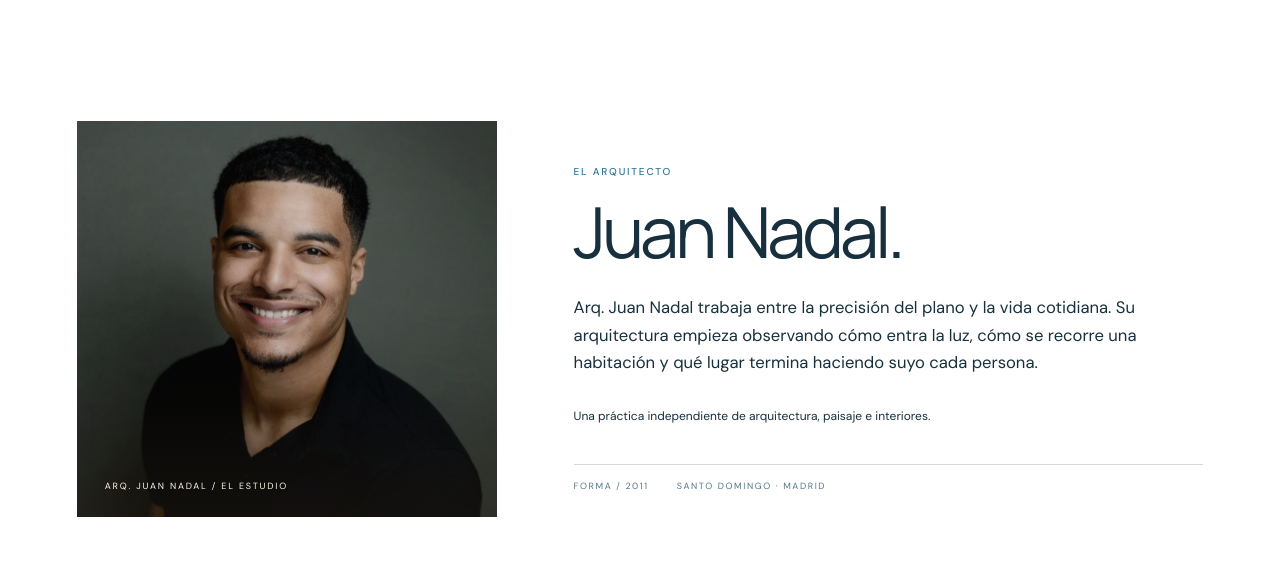
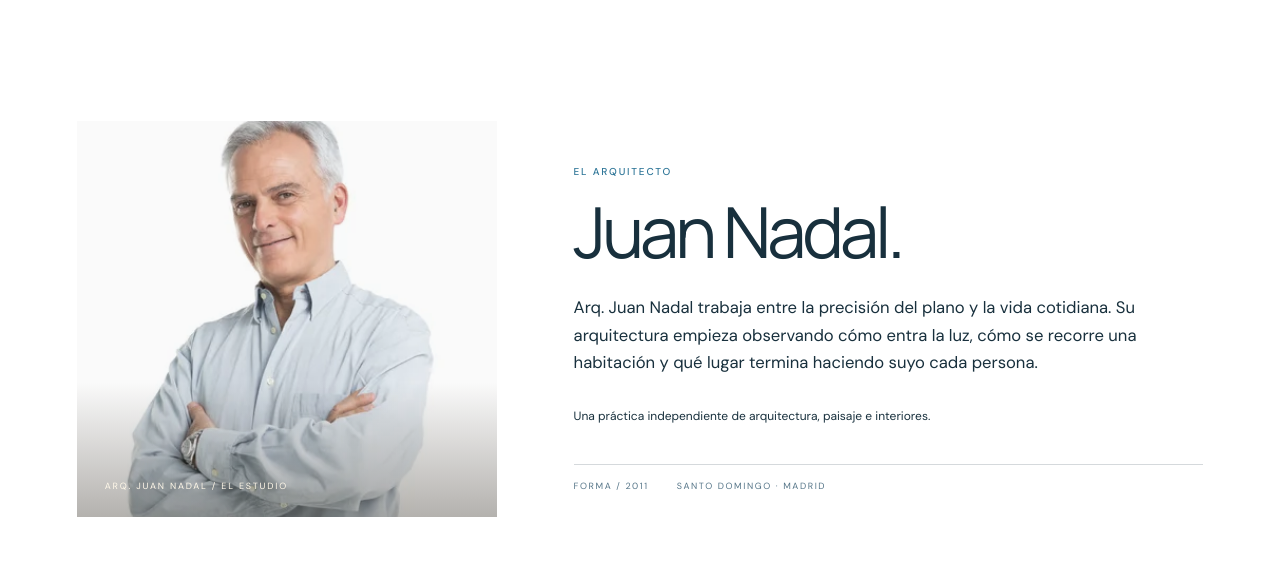
Before and after one commit to CristianJavierr/arquitecto, a React (Vite) app: page / in a window 1280 px wide. Shown: the part 3380-3947 px from the top of the page. Built offline with nearby package versions, Linux system fonts and the light colour scheme; no server answers.

Commit message:
Use desktop portrait for Juan Nadal

```diff
--- a/src/App.jsx
+++ b/src/App.jsx
@@ -17,7 +17,7 @@ export default function App(){
  const [chapter,setChapter]=useState(0),[reduced,setReduced]=useState(false),[sceneReady,setSceneReady]=useState(false),[assetsReady,setAssetsReady]=useState(false),[pageReady,setPageReady]=useState(false)
  const handleSceneReady=useCallback(()=>setSceneReady(true),[]),handleSceneError=useCallback(()=>setSceneReady(true),[])
  useEffect(()=>{const m=matchMedia('(prefers-reduced-motion: reduce)');const change=()=>setReduced(m.matches);change();m.addEventListener('change',change);return()=>m.removeEventListener('change',change)},[])
- useEffect(()=>{let cancelled=false;const assets=Promise.all([document.fonts?.ready??Promise.resolve(),...['/images/juan-nadal.jpg',...projects.map(item=>item.image)].map(waitForImage)]);const minimum=new Promise(resolve=>setTimeout(resolve,850));Promise.all([assets,minimum]).then(()=>{if(!cancelled)setAssetsReady(true)});return()=>{cancelled=true}},[])
+ useEffect(()=>{let cancelled=false;const assets=Promise.all([document.fonts?.ready??Promise.resolve(),...['/images/juan-nadal.webp',...projects.map(item=>item.image)].map(waitForImage)]);const minimum=new Promise(resolve=>setTimeout(resolve,850));Promise.all([assets,minimum]).then(()=>{if(!cancelled)setAssetsReady(true)});return()=>{cancelled=true}},[])
  useEffect(()=>{if(!sceneReady||!assetsReady)return;const frame=requestAnimationFrame(()=>setPageReady(true));return()=>cancelAnimationFrame(frame)},[sceneReady,assetsReady])
  useEffect(()=>{document.documentElement.classList.toggle('is-page-loading',!pageReady);return()=>document.documentElement.classList.remove('is-page-loading')},[pageReady])
  // Scroll events only update a target. A single time-based animation clock drives
@@ -66,7 +66,7 @@ export default function App(){
    </section>
    <section className="architect-section" id="arquitecto" aria-labelledby="architect-title">
     <div className="architect-intro">
-     <div className="architect-photo"><img src="/images/juan-nadal.jpg" alt="Arq. Juan Nadal en su estudio"/><span className="architect-photo-label">ARQ. JUAN NADAL / EL ESTUDIO</span></div>
+     <div className="architect-photo"><img src="/images/juan-nadal.webp" alt="Arq. Juan Nadal en su estudio"/><span className="architect-photo-label">ARQ. JUAN NADAL / EL ESTUDIO</span></div>
      <div className="architect-copy"><span className="eyebrow">EL ARQUITECTO</span><MaskedLiftText as="h2" id="architect-title" trigger="scroll" delay={.08} duration={1.05} stagger={.1}>Juan&nbsp;Nadal.</MaskedLiftText><MaskedLiftText as="p" trigger="scroll" delay={.2} duration={.95} stagger={.08}>Arq. Juan Nadal trabaja entre la precisión del plano y la vida cotidiana. Su arquitectura empieza observando cómo entra la luz, cómo se recorre una habitación y qué lugar termina haciendo suyo cada persona.</MaskedLiftText><MaskedLiftText as="p" className="architect-note" trigger="scroll" delay={.32} duration={.85} stagger={.08}>Una práctica independiente de arquitectura, paisaje e interiores.</MaskedLiftText><div className="architect-facts"><span>FORMA / 2011</span><span>SANTO DOMINGO · MADRID</span></div></div>
     </div>
     <section className="project-slider" id="proyectos" aria-labelledby="projects-title">
```
Also changed, not shown: public/images/juan-nadal.jpg (deleted), public/images/juan-nadal.webp (added).
